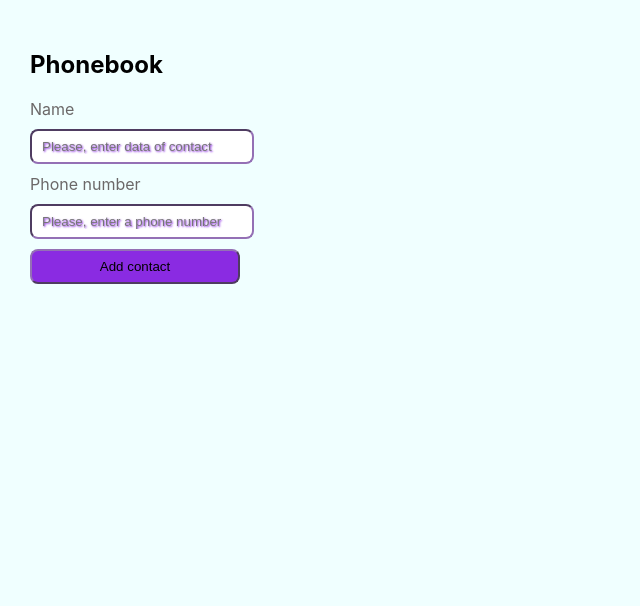
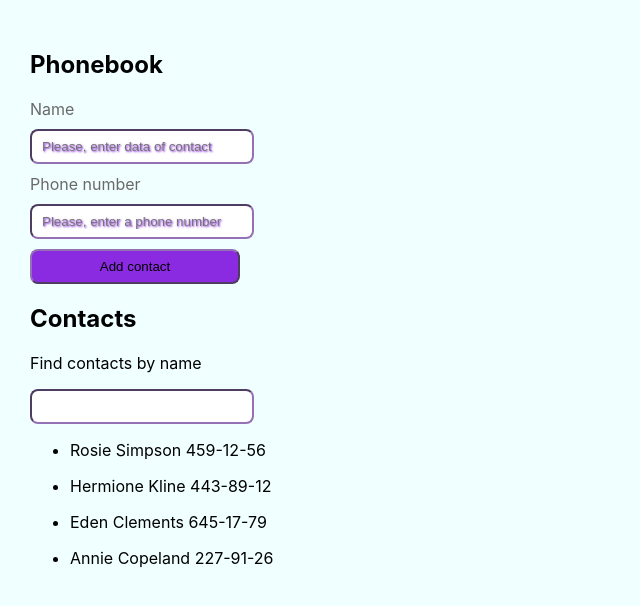
Before and after one commit to liubapohudina/goit-react-hw-02-phonebook, a React (Create React App) app: page / in a window 1280 px wide. Shown: the top 606 px of the page, without its empty margins (0-640 px from the left). Built offline with nearby package versions, Linux system fonts and the light colour scheme.

Commit message:
Update App.jsx

```diff
--- a/src/components/App.jsx
+++ b/src/components/App.jsx
@@ -11,13 +11,13 @@
 export class App extends Component {
 state = {
   contacts: [
-    // { id: 'id-1', name: 'Rosie Simpson', number: '459-12-56' },
-    // {id: 'id-2', name: 'Hermione Kline', number: '443-89-12'},
-    // {id: 'id-3', name: 'Eden Clements', number: '645-17-79'},
-    // {id: 'id-4', name: 'Annie Copeland', number: '227-91-26'},
+    { id: 'id-1', name: 'Rosie Simpson', number: '459-12-56' },
+    {id: 'id-2', name: 'Hermione Kline', number: '443-89-12'},
+    {id: 'id-3', name: 'Eden Clements', number: '645-17-79'},
+    {id: 'id-4', name: 'Annie Copeland', number: '227-91-26'},
 ],
-  name: '',
-  number: '',
+  // name: '',
+  // number: '',
   filter: '',
   }
 
@@ -39,13 +39,13 @@
       contacts: [
         ...this.state.contacts,
         {
-          number: this.state.number,
-          name: this.state.name,
+          // number: this.state.number,
+          // name: this.state.name,
           id: nanoid(),
         }
       ],
-      name: '',
-      number: ''
+      // name: '',
+      // number: ''
     });
     event.currentTarget.reset()
   }
```
